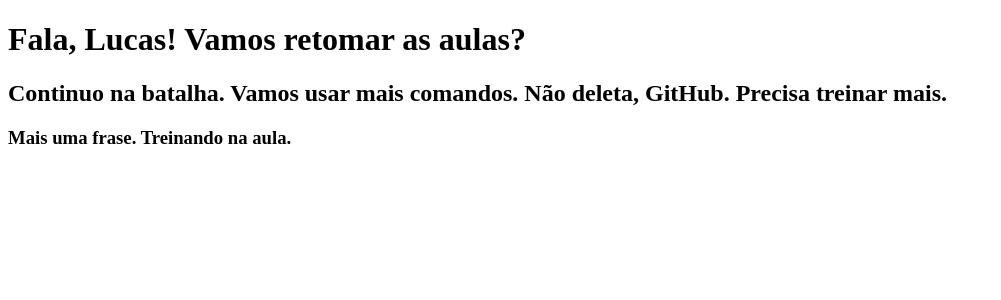
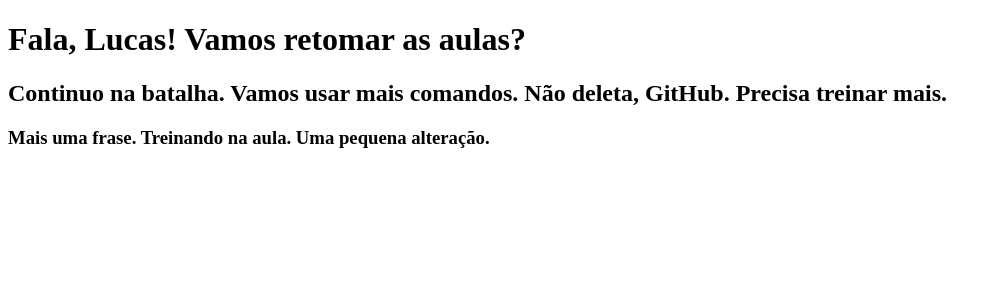
Before and after one commit to LukeMed/clone-tabnews, a Next.js app: page / in a window 1280 px wide. Shown: the top 300 px of the page, without its empty margins (0-1001 px from the left). Built offline with nearby package versions, Linux system fonts and the light colour scheme.

Commit message:
Pequena alteração

```diff
--- a/pages/index.js
+++ b/pages/index.js
@@ -2,7 +2,7 @@ function Home(){
 
     return <><><h1>Fala, Lucas! Vamos retomar as aulas?</h1>
         <h2>Continuo na batalha. Vamos usar mais comandos. Não deleta, GitHub. Precisa treinar mais.</h2></>
-        <h3>Mais uma frase. Treinando na aula.</h3></>
+        <h3>Mais uma frase. Treinando na aula. Uma pequena alteração.</h3></>
 }
 
 export default Home;
```
